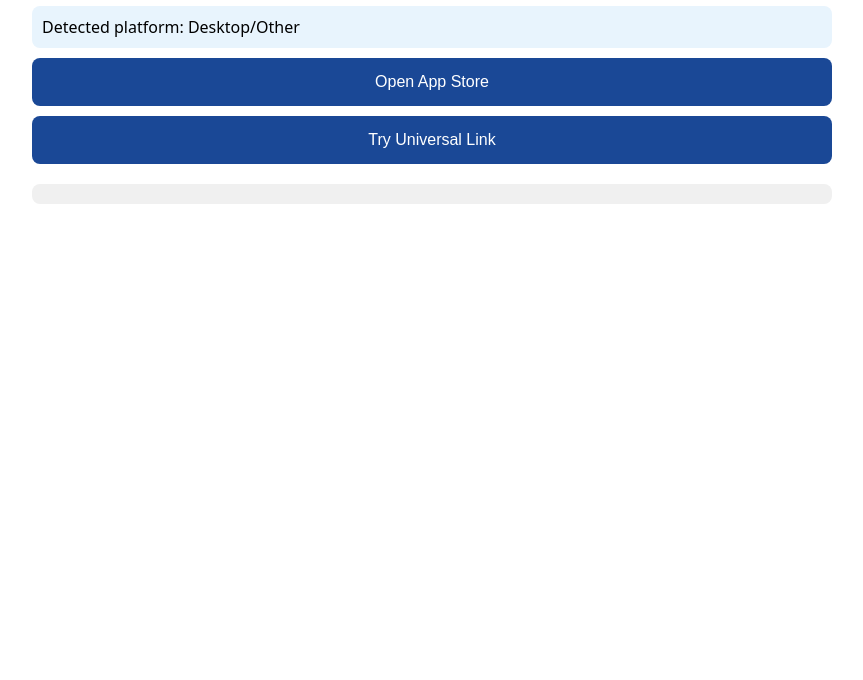
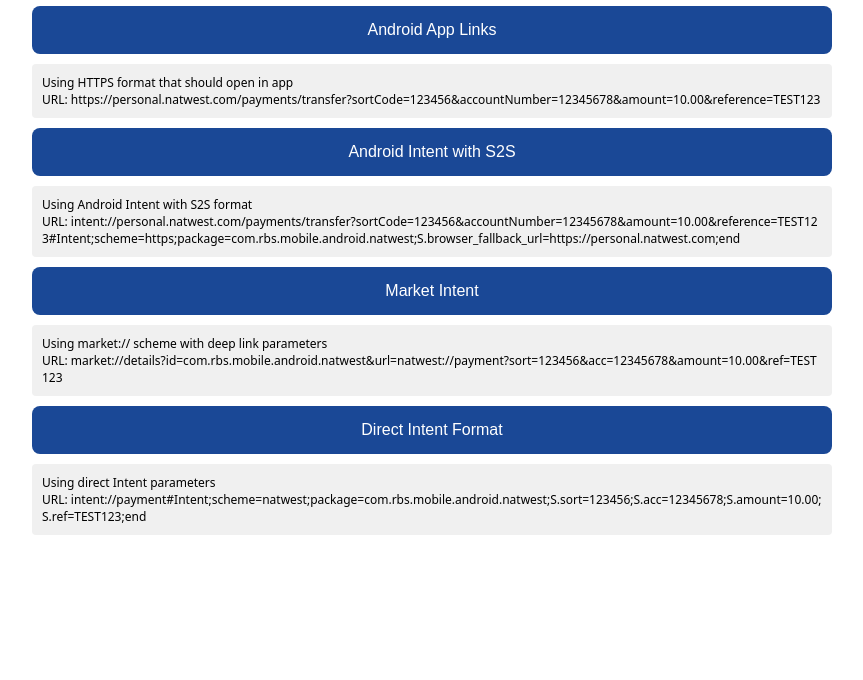
Before and after one commit to imanuk/qrpay, a plain HTML site: page test.html in a window 1280 px wide. Shown: the part 120-800 px from the top of the page, without its empty margins (208-1071 px from the left). Drawn offline with Linux system fonts and the light colour scheme.

Commit message:
Update test.html

```diff
--- a/test.html
+++ b/test.html
@@ -3,7 +3,7 @@
 <head>
     <meta charset="UTF-8">
     <meta name="viewport" content="width=device-width, initial-scale=1.0">
-    <title>NatWest App Link Test</title>
+    <title>NatWest Android Link Test</title>
     <style>
         body {
             font-family: system-ui, -apple-system, sans-serif;
@@ -23,37 +23,22 @@
             font-size: 16px;
             cursor: pointer;
         }
-        button:hover {
-            background: #0d2b5e;
-        }
-        #debug {
-            margin-top: 20px;
+        .debug {
+            margin-top: 10px;
             padding: 10px;
             background: #f0f0f0;
-            border-radius: 8px;
-            white-space: pre-wrap;
-            font-family: monospace;
-        }
-        .status {
-            margin: 10px 0;
-            padding: 10px;
-            background: #e8f4fd;
-            border-radius: 8px;
+            border-radius: 4px;
+            font-size: 12px;
+            word-break: break-all;
         }
     </style>
 </head>
 <body>
-    <h1>NatWest App Link Test</h1>
-    <div id="status" class="status">Detecting platform...</div>
-    <div id="buttons"></div>
-    <div id="debug"></div>
+    <h1>NatWest Android Deep Link Test</h1>
+
+    <div id="linkTests"></div>
 
     <script>
-        const debug = document.getElementById('debug');
-        const status = document.getElementById('status');
-        const buttonsContainer = document.getElementById('buttons');
-
-        // Test data
         const testData = {
             sort: '123456',
             account: '12345678',
@@ -62,99 +47,57 @@
             reference: 'TEST123'
         };
 
-        // Log helper
-        function log(message) {
-            debug.textContent += message + '\n';
-            console.log(message);
-        }
+        // Different formats to try
+        const tests = [
+            {
+                name: "Android App Links",
+                url: `https://personal.natwest.com/payments/transfer?sortCode=${testData.sort}&accountNumber=${testData.account}&amount=${testData.amount}&reference=${testData.reference}`,
+                description: "Using HTTPS format that should open in app"
+            },
+            {
+                name: "Android Intent with S2S",
+                url: `intent://personal.natwest.com/payments/transfer?sortCode=${testData.sort}&accountNumber=${testData.account}&amount=${testData.amount}&reference=${testData.reference}#Intent;scheme=https;package=com.rbs.mobile.android.natwest;S.browser_fallback_url=https://personal.natwest.com;end`,
+                description: "Using Android Intent with S2S format"
+            },
+            {
+                name: "Market Intent",
+                url: `market://details?id=com.rbs.mobile.android.natwest&url=natwest://payment?sort=${testData.sort}&acc=${testData.account}&amount=${testData.amount}&ref=${testData.reference}`,
+                description: "Using market:// scheme with deep link parameters"
+            },
+            {
+                name: "Direct Intent Format",
+                url: `intent://payment#Intent;scheme=natwest;package=com.rbs.mobile.android.natwest;S.sort=${testData.sort};S.acc=${testData.account};S.amount=${testData.amount};S.ref=${testData.reference};end`,
+                description: "Using direct Intent parameters"
+            }
+        ];
 
-        // Detect platform
-        const ua = navigator.userAgent.toLowerCase();
-        const isiOS = /iphone|ipad|ipod/.test(ua);
-        const isAndroid = /android/.test(ua);
-        status.textContent = `Detected platform: ${isiOS ? 'iOS' : isAndroid ? 'Android' : 'Desktop/Other'}`;
+        const container = document.getElementById('linkTests');
 
-        // Different URL formats to try
-        const urlFormats = {
-            // Official NatWest app store links
-            appStore: 'https://apps.apple.com/gb/app/natwest-mobile-banking/id334855432',
-            playStore: 'https://play.google.com/store/apps/details?id=com.rbs.mobile.android.natwest',
-
-            // Universal Link (HTTPS)
-            universal: 'https://www.natwest.com/banking-with-natwest/banking-app/making-payments.html',
-
-            // Deep link attempts
-            deepLink: {
-                ios: [
-                    `natwest://payment?sort=${testData.sort}&acc=${testData.account}&name=${encodeURIComponent(testData.name)}&amount=${testData.amount}&ref=${testData.reference}`,
-                    `nwb://payment?sort=${testData.sort}&acc=${testData.account}&name=${encodeURIComponent(testData.name)}&amount=${testData.amount}`,
-                ],
-                android: [
-                    `intent://payment?sort=${testData.sort}&acc=${testData.account}&name=${encodeURIComponent(testData.name)}&amount=${testData.amount}#Intent;scheme=natwest;package=com.rbs.mobile.android.natwest;end`,
-                    `natwest://payment?sort=${testData.sort}&acc=${testData.account}&name=${encodeURIComponent(testData.name)}&amount=${testData.amount}`
-                ]
-            }
-        };
-
-        function createButton(text, action) {
-            const button = document.createElement('button');
-            button.textContent = text;
-            button.onclick = action;
-            buttonsContainer.appendChild(button);
-            return button;
-        }
-
-        function tryOpenApp(url, fallbackUrl) {
-            log(`Attempting to open: ${url}`);
-
-            // Create hidden iframe for iOS
-            const iframe = document.createElement('iframe');
-            iframe.style.display = 'none';
-            document.body.appendChild(iframe);
-
-            // Set timeout for fallback
-            const fallbackTimeout = setTimeout(() => {
-                log('App not opened, trying fallback...');
-                window.location.href = fallbackUrl;
-            }, 2500);
-
-            // Try opening the app
-            if (isiOS) {
-                // iOS specific handling
-                iframe.onload = () => {
-                    clearTimeout(fallbackTimeout);
-                    document.body.removeChild(iframe);
-                };
-                iframe.src = url;
-            } else {
-                // Android and others
-                window.location.href = url;
-            }
-        }
-
-        // Create platform-specific buttons
-        if (isiOS) {
-            urlFormats.deepLink.ios.forEach((url, index) => {
-                createButton(`Try iOS Deep Link ${index + 1}`, () => {
-                    tryOpenApp(url, urlFormats.appStore);
-                });
-            });
-        } else if (isAndroid) {
-            urlFormats.deepLink.android.forEach((url, index) => {
-                createButton(`Try Android Deep Link ${index + 1}`, () => {
-                    tryOpenApp(url, urlFormats.playStore);
-                });
-            });
-        }
-
-        // Universal fallbacks
-        createButton('Open App Store', () => {
-            window.location.href = isiOS ? urlFormats.appStore : urlFormats.playStore;
+        tests.forEach((test, index) => {
+            const div = document.createElement('div');
+            div.innerHTML = `
+                <button onclick="tryLink(${index})">${test.name}</button>
+                <div class="debug">
+                    ${test.description}<br>
+                    URL: ${test.url}
+                </div>
+            `;
+            container.appendChild(div);
         });
 
-        createButton('Try Universal Link', () => {
-            window.location.href = urlFormats.universal;
-        });
+        function tryLink(index) {
+            const test = tests[index];
+            console.log(`Trying: ${test.name}`);
+            console.log(`URL: ${test.url}`);
+
+            // Create a clickable link and trigger it
+            const link = document.createElement('a');
+            link.href = test.url;
+            link.style.display = 'none';
+            document.body.appendChild(link);
+            link.click();
+            document.body.removeChild(link);
+        }
     </script>
 </body>
 </html>
```
